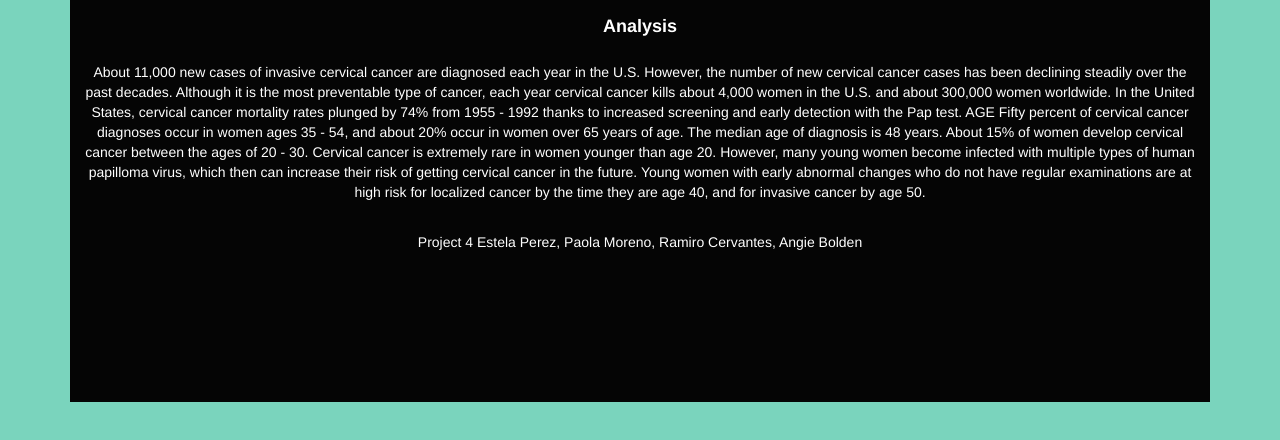
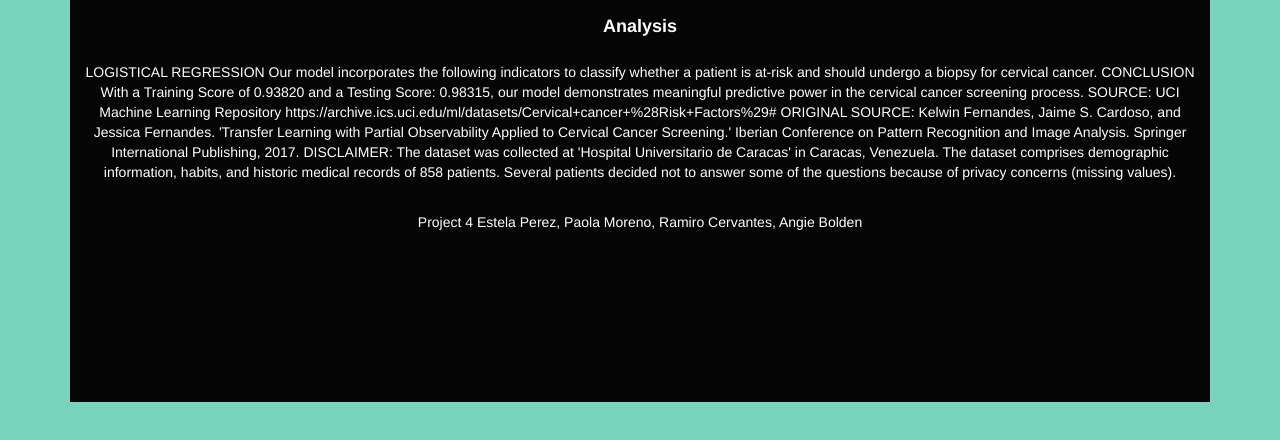
Before and after one commit to eperez3181/Project_4, a plain HTML site: page models.html in a window 1280 px wide. Shown: the part 1031-1471 px from the top of the page. Drawn offline with Linux system fonts and the light colour scheme.

Commit message:
Update models.html

```diff
--- a/models.html
+++ b/models.html
@@ -115,8 +115,17 @@ You can reduce your risk of developing cervical cancer by having screening tests
 
             <center><img src="C://Users//Angiescomputer//Desktop//new project 4//images//Cervical-Cancer.jpg" alt="Sub Post image 1" title="Sub Post image 1" width="263" height="195"</center>
             <h2>Analysis</h2>
-            <p>About 11,000 new cases of invasive cervical cancer are diagnosed each year in the U.S. However,
-               the number of new cervical cancer cases has been declining steadily over the past decades. Although it is the most preventable type of cancer, each year cervical cancer kills about 4,000 women in the U.S. and about 300,000 women worldwide. In the United States, cervical cancer mortality rates plunged by 74% from 1955 - 1992 thanks to increased screening and early detection with the Pap test. AGE Fifty percent of cervical cancer diagnoses occur in women ages 35 - 54, and about 20% occur in women over 65 years of age. The median age of diagnosis is 48 years. About 15% of women develop cervical cancer between the ages of 20 - 30. Cervical cancer is extremely rare in women younger than age 20. However, many young women become infected with multiple types of human papilloma virus, which then can increase their risk of getting cervical cancer in the future. Young women with early abnormal changes who do not have regular examinations are at high risk for localized cancer by the time they are age 40, and for invasive cancer by age 50. </p>
+            <p>LOGISTICAL REGRESSION
+              Our model incorporates the following indicators to classify whether a patient is at-risk and should undergo a biopsy for cervical cancer.
+              CONCLUSION
+With a Training Score of 0.93820 and a Testing Score: 0.98315, our model demonstrates meaningful predictive power in the cervical cancer screening process.
+
+SOURCE: UCI Machine Learning Repository
+https://archive.ics.uci.edu/ml/datasets/Cervical+cancer+%28Risk+Factors%29#
+
+ORIGINAL SOURCE: Kelwin Fernandes, Jaime S. Cardoso, and Jessica Fernandes. 'Transfer Learning with Partial Observability Applied to Cervical Cancer Screening.' Iberian Conference on Pattern Recognition and Image Analysis. Springer International Publishing, 2017.
+DISCLAIMER: The dataset was collected at 'Hospital Universitario de Caracas' in Caracas, Venezuela. The dataset comprises demographic information, habits, and historic medical records of 858 patients. Several patients decided not to answer some of the questions because of privacy concerns (missing values).
+
 
       </div>
 
```
